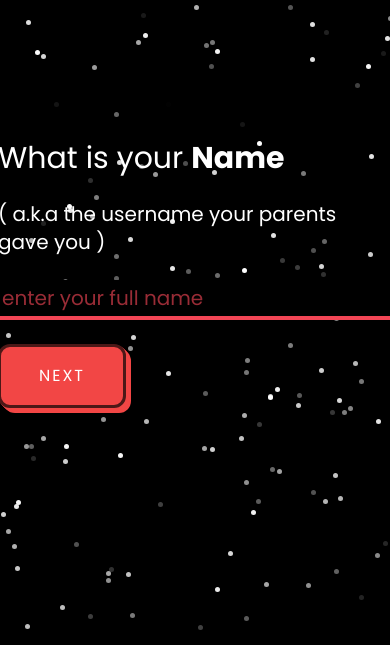
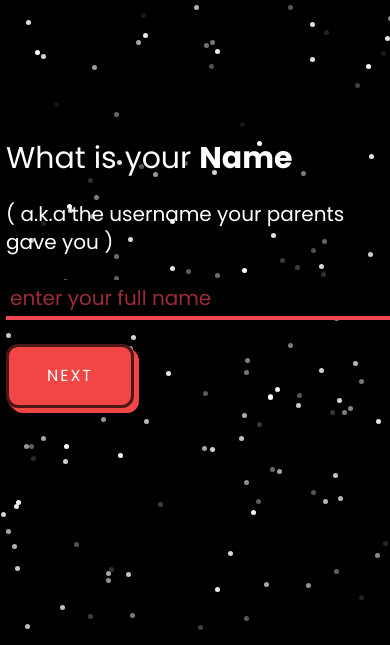
Before and after one commit to shankar-b-s/AmongUs, a Node server app: page /name in a window 390 px wide; the page is wider, and only the part inside the window is pictured. Shown: the part 199-844 px from the top of that part. Run offline with Node 20, Linux system fonts and the light colour scheme; some libraries are stand-ins or nearby versions.

Commit message:
Responsiveness fixed

```diff
--- a/views/main.ejs
+++ b/views/main.ejs
@@ -22,7 +22,7 @@
       <div>
      <%- include("./logo.ejs") %>
      </div>
-     <div class="  flex p-8 flex-col items-center  justify-center gap-14 ">
+     <div class="max-md:ml-4  flex p-8 flex-col items-center  justify-center gap-14 ">
         <form class="mt-16 max-md:mt-24" action="/reg" method="post" id="slotForm">
           <div class="flex flex-col items-center">
             <div class="display flex flex-col gap-6">
```
